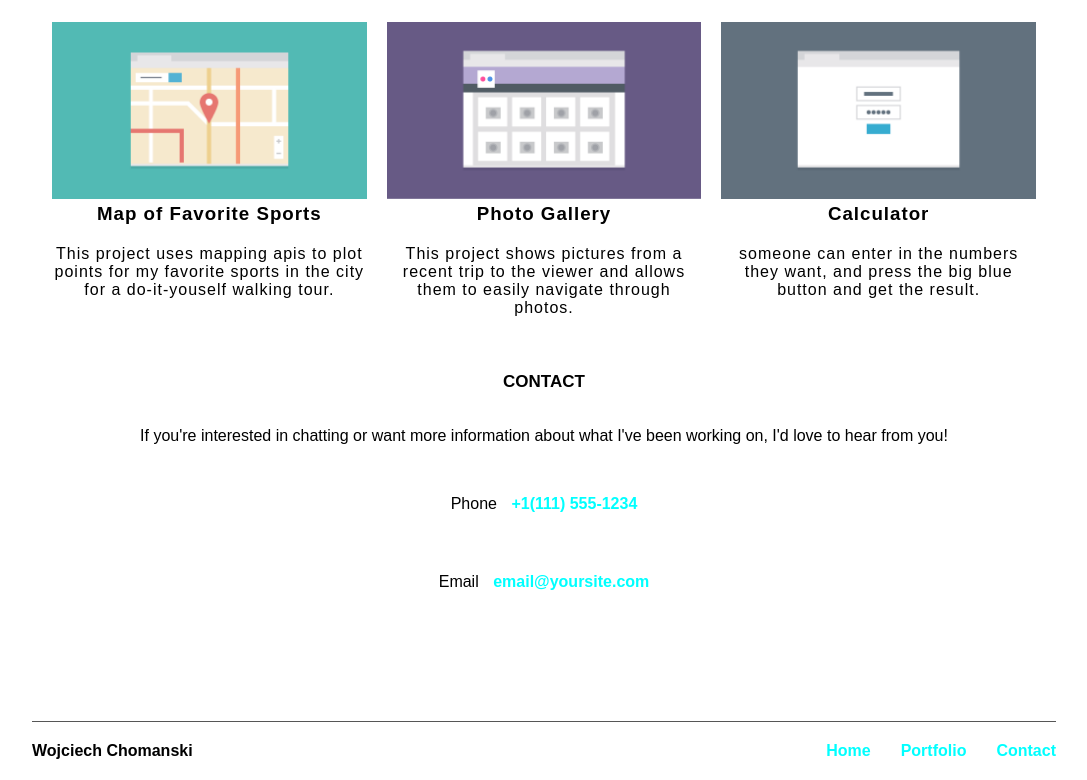
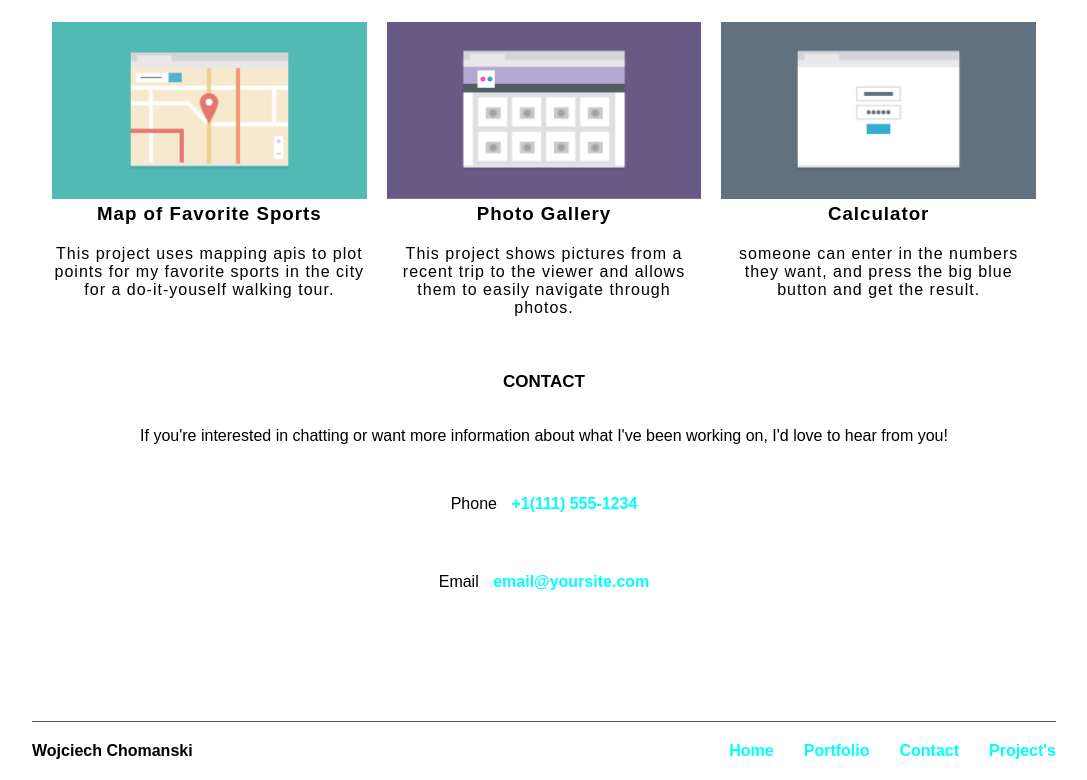
Before and after one commit to WojciechChomanski/My-Second-Techdegree-Project, a plain HTML site: page index.html in a window 1280 px wide. Shown: the part 860-1640 px from the top of the page, without its empty margins (96-1183 px from the left). Drawn offline with Linux system fonts and the light colour scheme.

Commit message:
Update index.html
Update.

```diff
--- a/index.html
+++ b/index.html
@@ -86,6 +86,7 @@
         <li><a href="#top">Home</a></li>
         <li><a href="#portfolio">Portfolio</a></li>
         <li><a href="#contact">Contact</a></li>
+        <li><a href="https://github.com/WojciechChomanski" target="_blank">Project's</a></li>
       </ul>
       <!--<p class="copyright">Copyright 2021, Wojciech Chomanski.</p>-->
     </footer>
```
